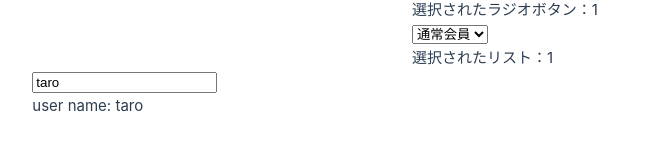
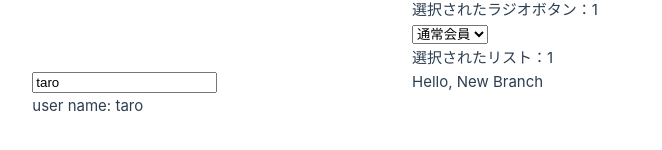
Before and after one commit to koyamal/pra_vue3, a Vue app in the folder Vue3FrontDevTextBook02/chap02/hello-vue/: page / in a window 1280 px wide. Shown: the part 366-516 px from the top of the page, without its empty margins (228-890 px from the left). Built offline with nearby package versions, Linux system fonts and the light colour scheme.

Commit message:
Add p tag to App.vue

```diff
--- a/Vue3FrontDevTextBook02/chap02/hello-vue/src/App.vue
+++ b/Vue3FrontDevTextBook02/chap02/hello-vue/src/App.vue
@@ -30,6 +30,9 @@ const htmlStr = ref(`<a href="https://vuejs.org//">Vue.jsのTOPページ</a>`);
     <input type="text" v-model="userName">
     <p>user name: {{ userName }}</p>
   </section>
+  <section>
+    <p>Hello, New Branch</p>
+  </section>
 </template>
 
 <style scoped>
```
